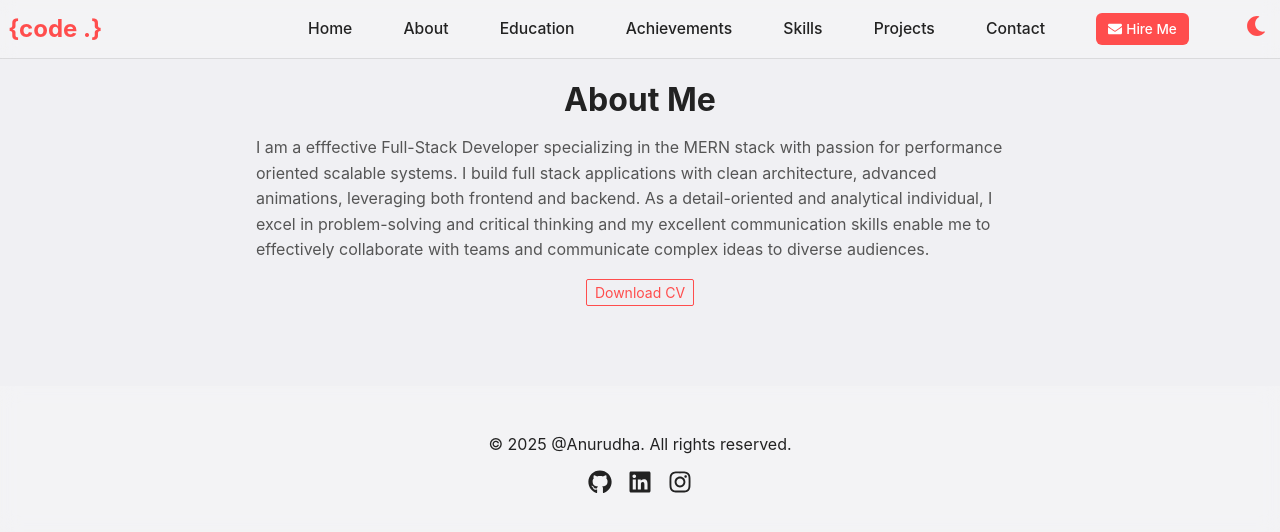
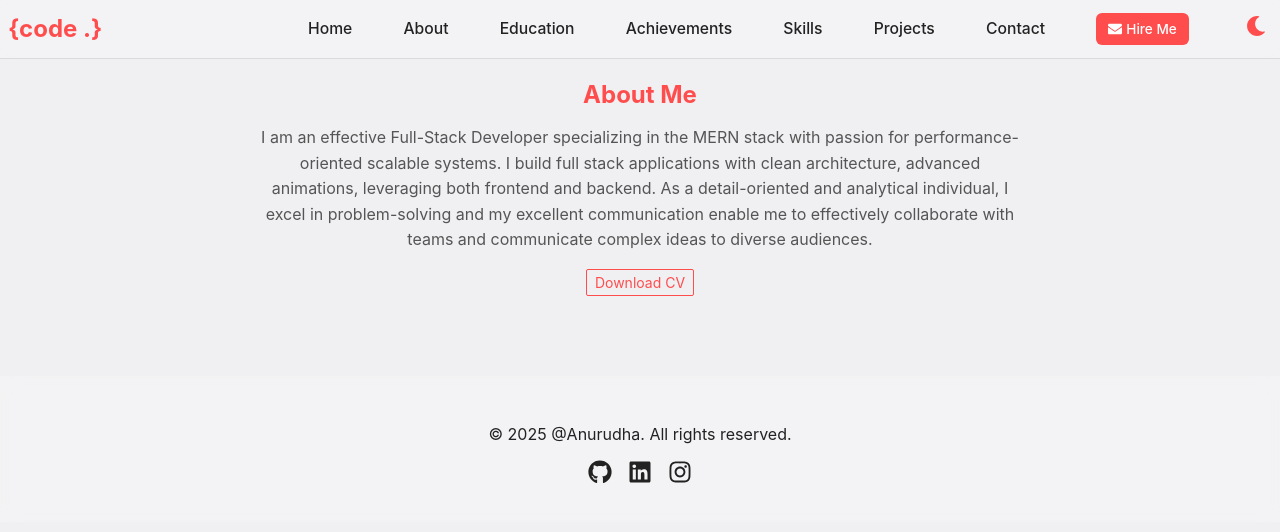
Before and after one commit to anurudha07/Anurudha-s-Portfolio, a React (Create React App) app in the folder frontend/: page /about in a window 1280 px wide. Shown: the top 532 px of the page. Built offline with nearby package versions, Linux system fonts and the light colour scheme.

Commit message:
Update About.js

```diff
--- a/frontend/src/pages/About.js
+++ b/frontend/src/pages/About.js
@@ -1,65 +1,35 @@
-import React from 'react';
-import styled from 'styled-components';
-import { motion } from 'framer-motion';
-import usePrefersReducedMotion from '../hooks/usePrefersReducedMotion';
+import React from 'react'; import styled from 'styled-components'; import { motion } from 'framer-motion'; import usePrefersReducedMotion from '../hooks/usePrefersReducedMotion';
 
-const Container = styled.section`
-  max-width: 800px;
-  margin: 80px auto;
-  padding: 0 1rem;
-`;
-const Title = styled.h2`
-  font-size: 2rem;
-  margin-bottom: 1rem;
-  text-align: center;
-`;
-const Content = styled.p`
-  line-height: 1.6;
-  color: ${props => props.theme.colors.subtext};
-`;
-const DownloadButton = styled(motion.a)`
-  display: inline-block;
-  padding: 0.25rem 0.5rem;
-  font-size: 0.875rem;
-  color: ${props => props.theme.colors.primary};
-  border: 1px solid ${props => props.theme.colors.primary};
-  border-radius: 2px;
-  text-decoration: none;
-  cursor: pointer;
-  background: transparent;
-  transition: all 0.2s ease-in-out;
-  &:hover {
-    background: ${props => props.theme.colors.primary};
-    color: #fff;
-  }
-`;
-const ButtonContainer = styled.div`
-  display: flex;
-  justify-content: center;
-  margin-top: 1rem;
-`;
+const Container = styled(motion.section)`max-width:800px;margin:80px auto;padding:0 1rem;`;
+const Title = styled(motion.h2)`font-size:2 rem;margin-bottom:1rem;text-align:center;color:${props=>props.theme.colors.primary};`;
+const Content = styled(motion.p)`line-height:1.6;color:${props=>props.theme.colors.subtext};text-align:center;`;
+const DownloadButton = styled(motion.a)`display:inline-block;padding:0.25rem 0.5rem;font-size:0.875rem;color:${props=>props.theme.colors.primary};border:1px solid ${props=>props.theme.colors.primary};border-radius:2px;text-decoration:none;cursor:pointer;background:transparent;transition:all 0.2s ease-in-out;&:hover{background:${props=>props.theme.colors.primary};color:#fff;}`;
+const ButtonContainer = styled(motion.div)`display:flex;justify-content:center;margin-top:1rem;`;
+
+const containerVariants = { hidden:{ opacity:0, y:20 }, visible:{ opacity:1, y:0, transition:{ duration:0.6, when:'beforeChildren', staggerChildren:0.1 } } };
+const titleVariants = { hidden:{ opacity:0, y:-10 }, visible:{ opacity:1, y:0, transition:{ duration:0.5 } } };
+const contentVariants = { hidden:{ opacity:0, y:10 }, visible:{ opacity:1, y:0, transition:{ duration:0.5 } } };
+const buttonVariants = { hidden:{ opacity:0, scale:0.8 }, visible:{ opacity:1, scale:1, transition:{ type:'spring', stiffness:300, damping:20 } }, hover:{ scale:1.05 }, tap:{ scale:0.95 } };
+
 const About = () => {
   const reduce = usePrefersReducedMotion();
   return (
     <Container
-      as={motion.div}
-      initial={reduce ? {} : { opacity: 0 }}
-      animate={reduce ? {} : { opacity: 1 }}
-      transition={{ duration: 0.6 }}
+      variants={containerVariants}
+      initial={reduce ? {} : 'hidden'}
+      animate={reduce ? {} : 'visible'}
     >
-      <Title>About Me</Title>
-      <Content>
-        I am a efffective Full-Stack Developer specializing in the MERN stack with passion for performance oriented scalable systems.
-        I build full stack applications with clean architecture, advanced animations, leveraging both frontend and backend.
-        As a detail-oriented and analytical individual, I excel in problem-solving and critical thinking and my excellent communication skills enable me to effectively collaborate with teams and communicate complex ideas to diverse audiences.
+      <Title variants={titleVariants}>{'About Me'}</Title>
+      <Content variants={contentVariants}>
+        I am an effective Full-Stack Developer specializing in the MERN stack with passion for performance-oriented scalable systems. I build full stack applications with clean architecture, advanced animations, leveraging both frontend and backend. As a detail-oriented and analytical individual, I excel in problem-solving and my excellent communication enable me to effectively collaborate with teams and communicate complex ideas to diverse audiences.
       </Content>
-      {/* Download CV button: place CV.pdf in public folder */}
-      <ButtonContainer>
+      <ButtonContainer variants={contentVariants}>
         <DownloadButton
           href="/Anurudha_Sarkar_resume.pdf"
           download
-          whileHover={reduce ? {} : { scale: 1.05 }}
-          whileTap={reduce ? {} : { scale: 0.95 }}
+          variants={buttonVariants}
+          whileHover={reduce ? {} : 'hover'}
+          whileTap={reduce ? {} : 'tap'}
         >
           Download CV
         </DownloadButton>
```
